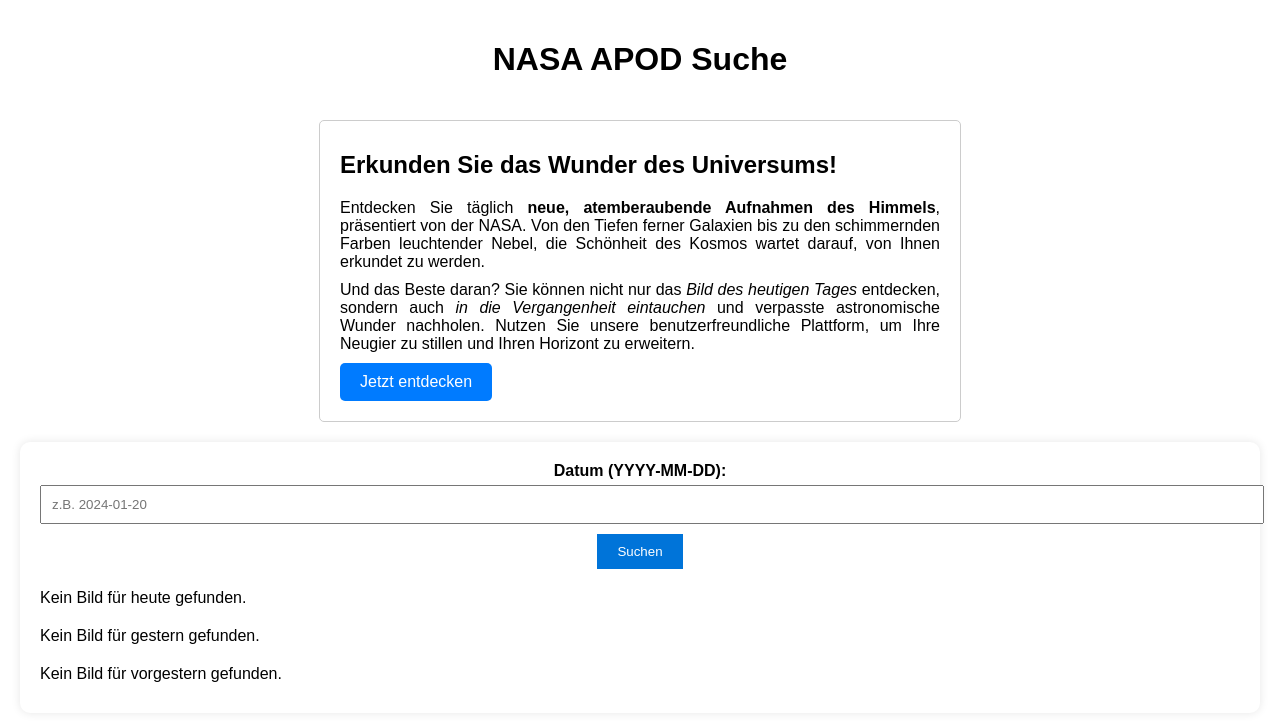
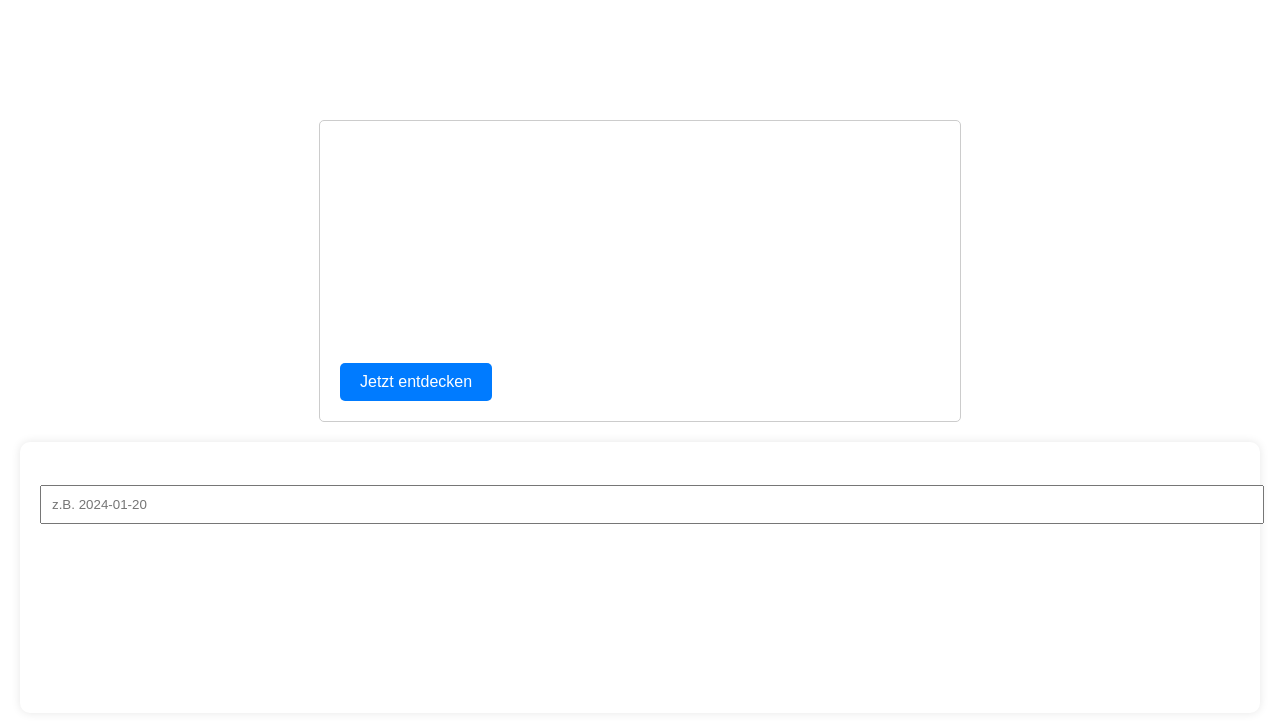
Before and after one commit to mazztah/mazztah, a Flask app: page / in a window 1280 px wide. Shown: the top 721 px of the page. Run offline with Flask 3, Linux system fonts and the light colour scheme; data that the repository does not hold is empty.

Commit message:
Update index.html

```diff
--- a/templates/index.html
+++ b/templates/index.html
@@ -8,6 +8,7 @@
             margin: 0;
             padding: 0;
             background-color: transparent;
+            color: #fff; /* Setzt die Schriftfarbe auf Weiß */
         }
 
         h1 {
@@ -18,7 +19,8 @@
         .container {
             max-width: 1200px;
             margin: 0 auto;
-            background-color: #fff;
+            background-color: transparent;
+            color: #fff; /* Setzt die Schriftfarbe auf Weiß */
             padding: 20px;
             border-radius: 10px;
             box-shadow: 0 0 10px rgba(0, 0, 0, 0.1);
@@ -40,7 +42,7 @@
         }
 
         input[type="submit"] {
-            background-color: #0074D9;
+            background-color: transparent;
             color: #fff;
             border: none;
             padding: 10px 20px;
@@ -74,7 +76,7 @@
     </style>
 </head>
 <body>
-    <h1>NASA APOD Suche</h1>
+    <h1>NASA Pic of the day</h1>
 
  <div style="font-family: Arial, sans-serif; max-width: 600px; margin: 20px auto; padding: 20px; border: 1px solid #ccc; border-radius: 5px;">
         <h2>Erkunden Sie das Wunder des Universums!</h2>
```
